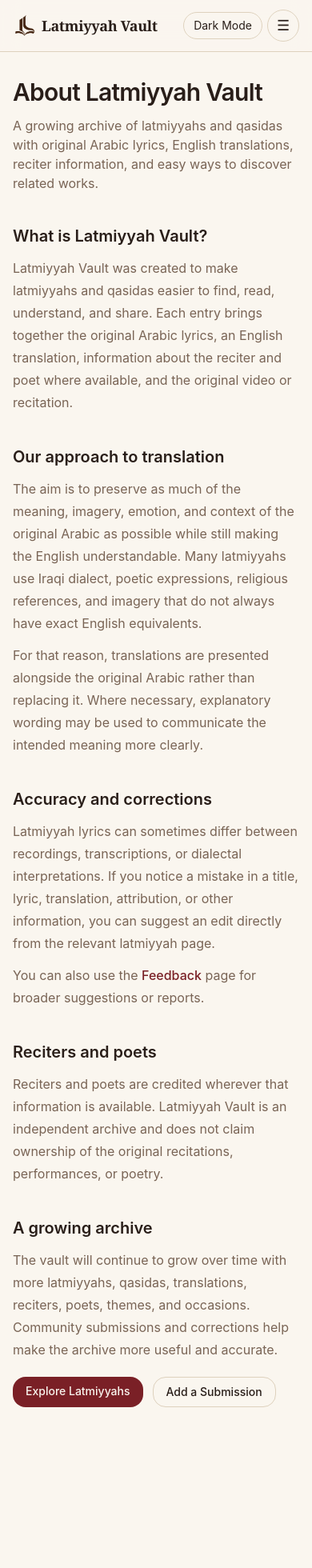
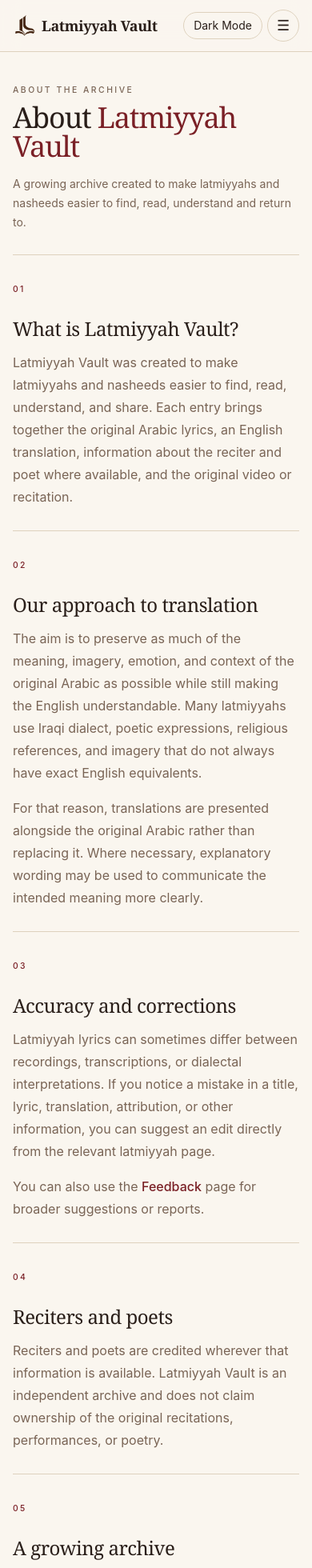
Before and after one commit to AAK786110/latmiyyah-library, a Next.js app: page /about in a window 390 px wide. Shown: the top 1960 px of the page at 80% size. Before the commit the page ends 1791 px from the top, so only its background shows below. Built offline with nearby package versions, Linux system fonts and the light colour scheme; no server answers.

Commit message:
about and feedback glowup

```diff
--- a/src/app/about/page.tsx
+++ b/src/app/about/page.tsx
@@ -12,36 +12,51 @@ export const metadata: Metadata = {
 
 export default function AboutPage() {
   return (
-    <div className="mx-auto max-w-3xl">
-      <div className="mb-10">
-        <h1 className="text-3xl font-semibold tracking-tight sm:text-4xl">
-          About Latmiyyah Vault
+    <div className="mx-auto max-w-4xl">
+      {/* Hero */}
+      <section className="border-b border-border pb-7 pt-2 sm:pb-9 sm:pt-4">
+        <p className="mb-2 text-[0.65rem] font-medium uppercase tracking-[0.24em] text-muted">
+          About the archive
+        </p>
+
+        <h1 className="font-display text-4xl font-medium leading-[1.02] tracking-[-0.035em] sm:text-5xl">
+          About{" "}
+          <span className="text-accent">
+            Latmiyyah Vault
+          </span>
         </h1>
 
-        <p className="mt-3 text-muted">
-          A growing archive of latmiyyahs and qasidas with original Arabic
-          lyrics, English translations, reciter information, and easy ways to
-          discover related works.
+        <p className="mt-4 max-w-2xl text-sm leading-6 text-muted sm:text-base sm:leading-7">
+          A growing archive created to make latmiyyahs and nasheeds easier to
+          find, read, understand and return to.
         </p>
-      </div>
+      </section>
 
-      <div className="space-y-10">
-        <section>
-          <h2 className="text-xl font-semibold">
+      {/* Intro */}
+      <section className="grid gap-6 border-b border-border py-7 sm:grid-cols-[0.32fr_0.68fr] sm:gap-10 sm:py-9">
+        <SectionNumber number="01" />
+
+        <div>
+          <h2 className="font-display text-2xl font-medium tracking-[-0.02em]">
             What is Latmiyyah Vault?
           </h2>
 
           <p className="mt-3 leading-7 text-muted">
-            Latmiyyah Vault was created to make latmiyyahs and qasidas easier
+            Latmiyyah Vault was created to make latmiyyahs and nasheeds easier
             to find, read, understand, and share. Each entry brings together
             the original Arabic lyrics, an English translation, information
             about the reciter and poet where available, and the original video
             or recitation.
           </p>
-        </section>
+        </div>
+      </section>
 
-        <section>
-          <h2 className="text-xl font-semibold">
+      {/* Translation */}
+      <section className="grid gap-6 border-b border-border py-7 sm:grid-cols-[0.32fr_0.68fr] sm:gap-10 sm:py-9">
+        <SectionNumber number="02" />
+
+        <div>
+          <h2 className="font-display text-2xl font-medium tracking-[-0.02em]">
             Our approach to translation
           </h2>
 
@@ -53,16 +68,21 @@ export default function AboutPage() {
             always have exact English equivalents.
           </p>
 
-          <p className="mt-3 leading-7 text-muted">
+          <p className="mt-4 leading-7 text-muted">
             For that reason, translations are presented alongside the original
             Arabic rather than replacing it. Where necessary, explanatory
             wording may be used to communicate the intended meaning more
             clearly.
           </p>
-        </section>
+        </div>
+      </section>
 
-        <section>
-          <h2 className="text-xl font-semibold">
+      {/* Accuracy */}
+      <section className="grid gap-6 border-b border-border py-7 sm:grid-cols-[0.32fr_0.68fr] sm:gap-10 sm:py-9">
+        <SectionNumber number="03" />
+
+        <div>
+          <h2 className="font-display text-2xl font-medium tracking-[-0.02em]">
             Accuracy and corrections
           </h2>
 
@@ -74,7 +94,7 @@ export default function AboutPage() {
             latmiyyah page.
           </p>
 
-          <p className="mt-3 leading-7 text-muted">
+          <p className="mt-4 leading-7 text-muted">
             You can also use the{" "}
             <Link
               href="/feedback"
@@ -84,10 +104,15 @@ export default function AboutPage() {
             </Link>{" "}
             page for broader suggestions or reports.
           </p>
-        </section>
+        </div>
+      </section>
 
-        <section>
-          <h2 className="text-xl font-semibold">
+      {/* Attribution */}
+      <section className="grid gap-6 border-b border-border py-7 sm:grid-cols-[0.32fr_0.68fr] sm:gap-10 sm:py-9">
+        <SectionNumber number="04" />
+
+        <div>
+          <h2 className="font-display text-2xl font-medium tracking-[-0.02em]">
             Reciters and poets
           </h2>
 
@@ -97,37 +122,73 @@ export default function AboutPage() {
             claim ownership of the original recitations, performances, or
             poetry.
           </p>
-        </section>
+        </div>
+      </section>
 
-        <section>
-          <h2 className="text-xl font-semibold">
+      {/* Growing archive */}
+      <section className="grid gap-6 py-7 sm:grid-cols-[0.32fr_0.68fr] sm:gap-10 sm:py-9">
+        <SectionNumber number="05" />
+
+        <div>
+          <h2 className="font-display text-2xl font-medium tracking-[-0.02em]">
             A growing archive
           </h2>
 
           <p className="mt-3 leading-7 text-muted">
-            The vault will continue to grow over time with more latmiyyahs,
-            qasidas, translations, reciters, poets, themes, and occasions.
+            The Vault will continue to grow over time with more latmiyyahs,
+            nasheeds, translations, reciters, poets, themes, and occasions.
             Community submissions and corrections help make the archive more
             useful and accurate.
           </p>
 
-          <div className="mt-5 flex flex-wrap gap-3">
+          <div className="mt-6 flex flex-wrap gap-3">
             <Link
               href="/explore"
-              className="rounded-lg bg-accent px-4 py-2 text-sm font-medium text-accentFg hover:opacity-90"
+              className="group inline-flex items-center gap-2 rounded-xl bg-accent px-4 py-2.5 text-sm font-medium text-accentFg transition-all hover:-translate-y-0.5"
             >
               Explore Latmiyyahs
+              <ArrowIcon />
             </Link>
 
             <Link
               href="/submit"
-              className="rounded-lg border border-border px-4 py-2 text-sm font-medium hover:border-accent"
+              className="inline-flex items-center rounded-xl border border-border bg-surface px-4 py-2.5 text-sm font-medium transition-colors hover:border-accent hover:text-accent"
             >
               Add a Submission
             </Link>
           </div>
-        </section>
-      </div>
+        </div>
+      </section>
     </div>
   );
 }
+
+function SectionNumber({
+  number,
+}: {
+  number: string;
+}) {
+  return (
+    <div>
+      <span className="text-[0.65rem] font-medium tracking-[0.22em] text-accent">
+        {number}
+      </span>
+    </div>
+  );
+}
+
+function ArrowIcon() {
+  return (
+    <svg
+      viewBox="0 0 24 24"
+      fill="none"
+      stroke="currentColor"
+      strokeWidth="1.6"
+      className="h-4 w-4"
+      aria-hidden="true"
+    >
+      <path d="M5 12h14" />
+      <path d="m14 7 5 5-5 5" />
+    </svg>
+  );
+}
```
Also changed, not shown: src/app/feedback/page.tsx (+127 -38 lines).
